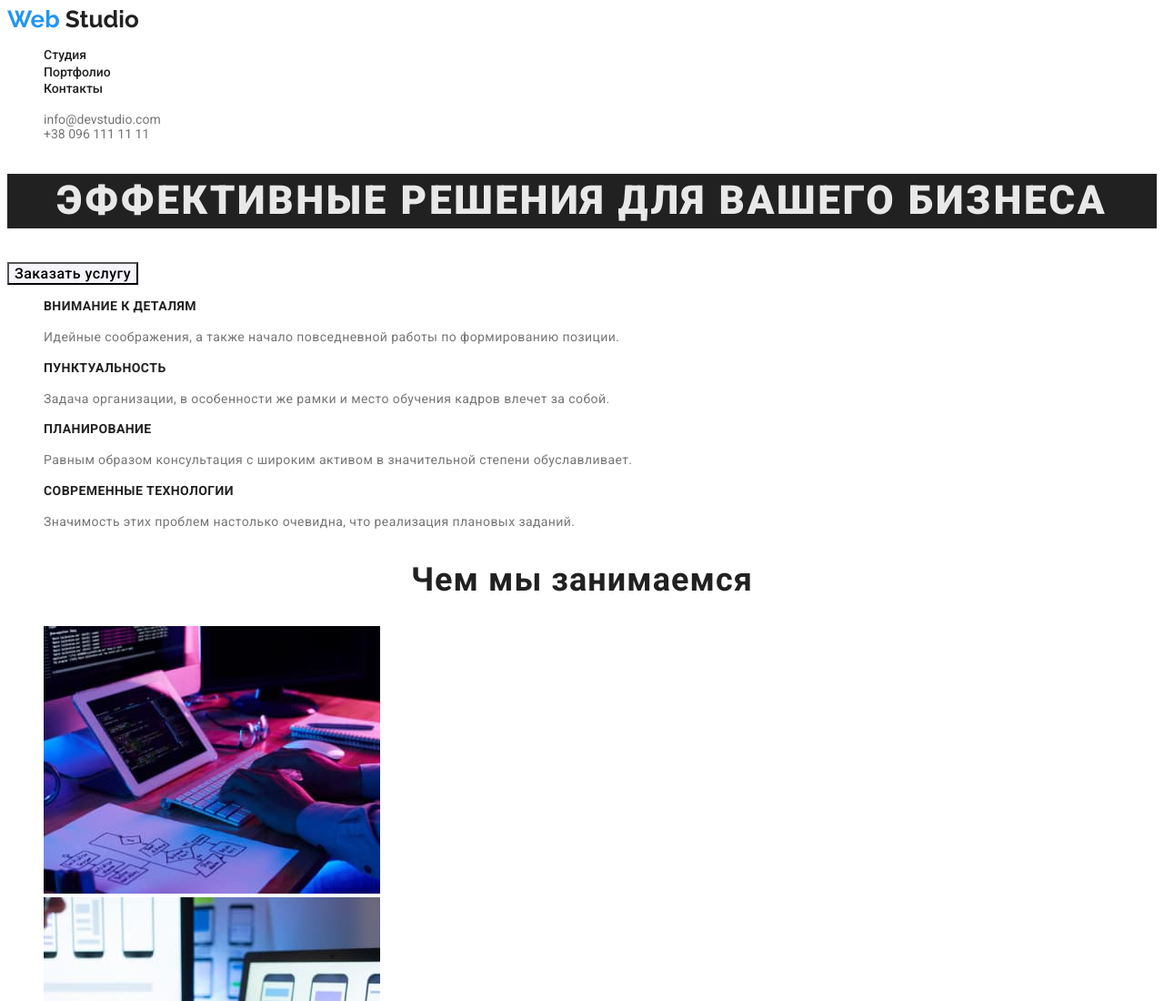
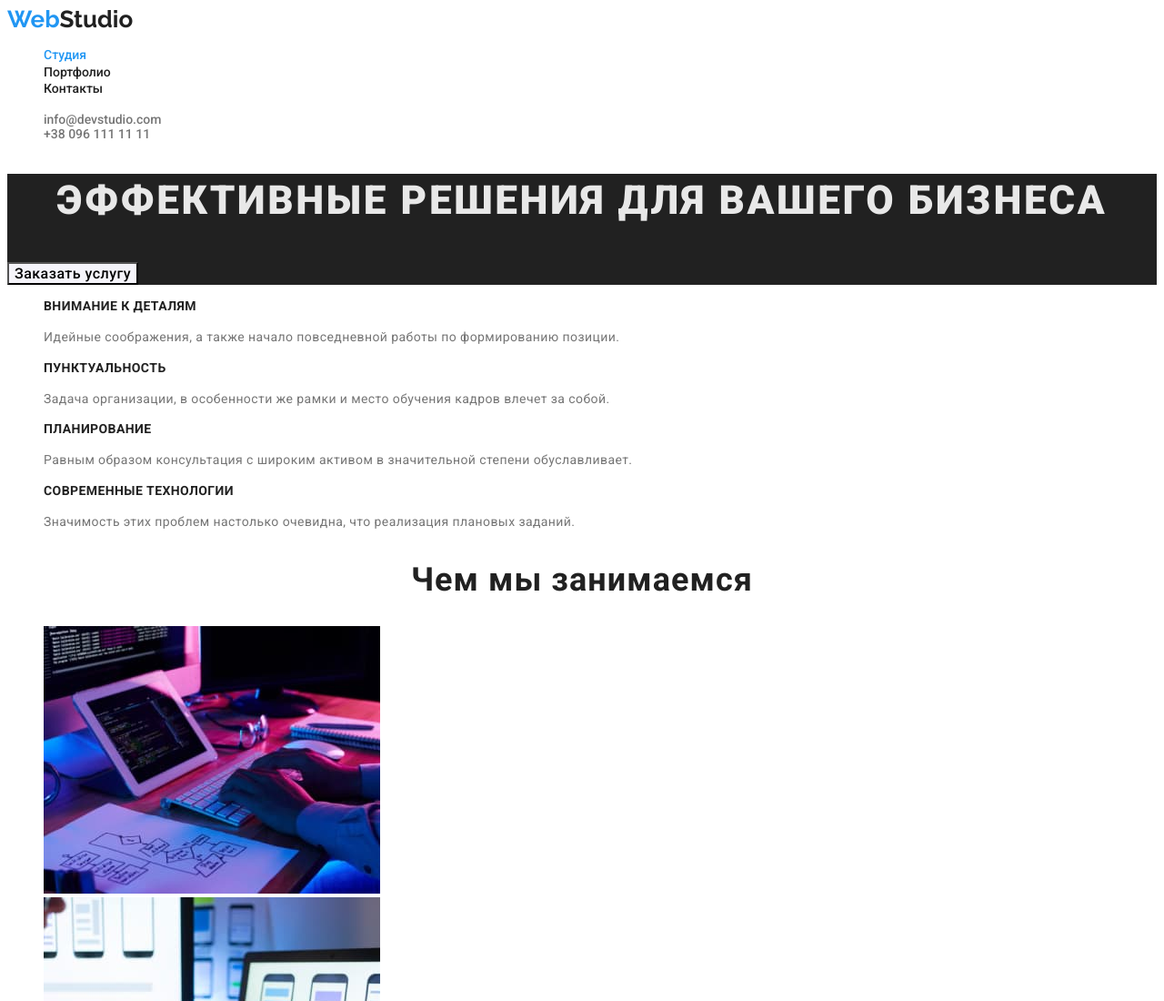
Before and after one commit to Assyl-KZ/goit-markup-hw-02, a plain HTML site: page index.html in a window 1280 px wide. Shown: the top 1100 px of the page at 91% size. Drawn offline with Linux system fonts and the light colour scheme.

Commit message:
коментарии ментора

```diff
--- a/css/style.css
+++ b/css/style.css
@@ -46,12 +46,16 @@ body {
 .menu_list_item:focus {
     color: var(--accent_color);
 }
+.current_page {
+    color: var(--accent_color);
+}
 .site_nav_contact {
         font-family: var(--main_font);
         font-size: 14px;
-        font-style: 500;
+        font-weight: 500;
         line-height: 16px;
-        letter-spacing: 2%;
+        letter-spacing: 0.02em%;
+
 }
 .contact {
     color:  var(--secondary_text_color_theme-dark);
@@ -60,6 +64,8 @@ body {
 .contact:focus {
     color: var(--accent_color);
 }
+.section_hero {
+    background-color: var(--main_text_color_theme_dark);}
 .title {
         font-family: var(--main_font);
         font-weight: 900;
@@ -69,7 +75,6 @@ body {
         letter-spacing: 0.06em;
         text-transform: uppercase;
         color: #FFFFFFE5;
-        background-color: var(--main_text_color_theme_dark);
     }
 .hang_title {
     font-weight: 700;
@@ -164,6 +169,7 @@ body {
     line-height: 24px;
     letter-spacing: 1.71;
     font-style: normal;
+    text-decoration: none;
 }
 .detai_adress {
     color: var(--main_text_color_theme_light);
--- a/index.html
+++ b/index.html
@@ -19,11 +19,13 @@
     <header class="header">
       <nav class="site_nav">
         <a class="site_nav_logo_img link" href="#logo" lang="en">
-          <span class="logo_web">Web</span> Studio</a
+          <span class="logo_web">Web</span>Studio</a
         >
         <ul class="site_nav_menu list">
           <li class="menu_list link_item">
-            <a class="menu_list_item link" href="./index.html">Студия</a>
+            <a class="menu_list_item current_page link" href="./index.html"
+              >Студия</a
+            >
           </li>
           <li class="menu_list_item link_item">
             <a class="menu_list_item link" href="./portfolio.html">Портфолио</a>
@@ -46,7 +48,7 @@
     </header>
     <main>
       <!--HERO-->
-      <section>
+      <section class="section_hero">
         <h1 class="title">Эффективные решения для вашего бизнеса</h1>
         <button class="button button_item" type="button">
           Заказать услугу
@@ -165,8 +167,8 @@
     <!--FOOTER-->
     <footer class="footer">
       <a class="link" href="#logo" lang="en">
-        <span class="logo_web">Web</span>
-        <span class="logo_studio">Studio</span></a
+        <span class="logo_web">Web</span
+        ><span class="logo_studio">Studio</span></a
       >
       <address class="address">
         <ul class="list">
```
Also changed, not shown: portfolio.html (+20 -7 lines).
